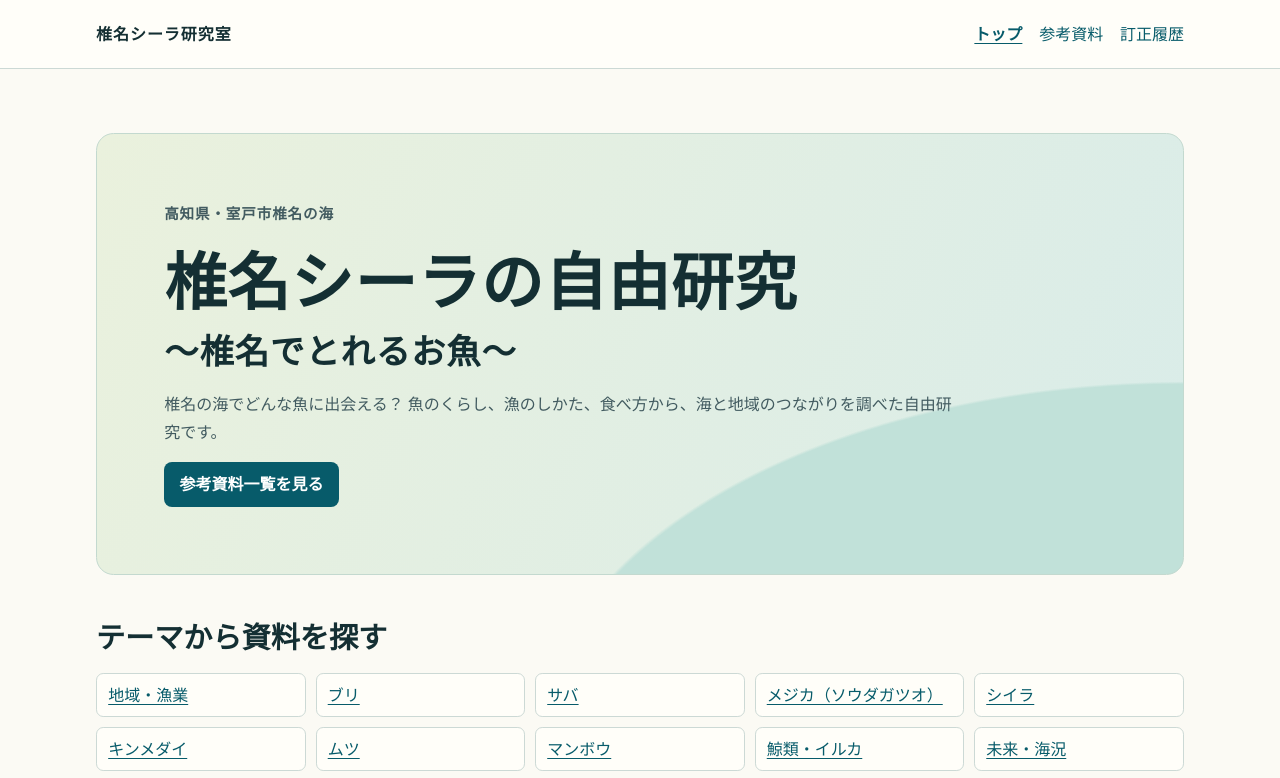
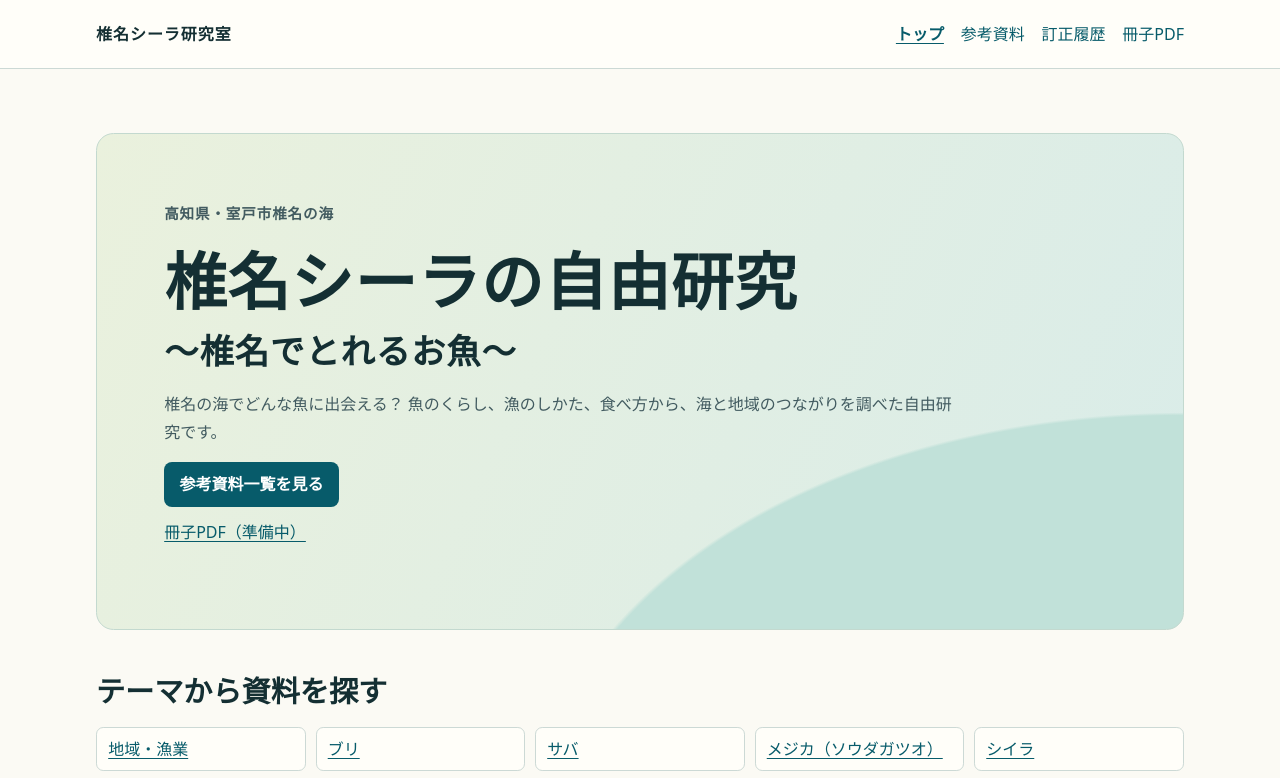
Before and after one commit to shiina-shiira/Ciela-fish-pages, a plain HTML site: page index.html in a window 1280 px wide. Shown: the top 778 px of the page. Drawn offline with Linux system fonts and the light colour scheme.

Commit message:
Link book PDF landing page from home

```diff
--- a/index.html
+++ b/index.html
@@ -12,7 +12,7 @@
   <header class="masthead">
     <div class="wrap masthead-inner">
       <a class="brand" href="index.html">椎名シーラ研究室</a>
-      <nav aria-label="サイト内"><a href="index.html" aria-current="page">トップ</a><a href="references.html">参考資料</a><a href="corrections.html">訂正履歴</a></nav>
+      <nav aria-label="サイト内"><a href="index.html" aria-current="page">トップ</a><a href="references.html">参考資料</a><a href="corrections.html">訂正履歴</a><a href="book/">冊子PDF</a></nav>
     </div>
   </header>
   <main id="main" class="wrap" tabindex="-1">
@@ -21,6 +21,7 @@
     <h1 id="book-title">椎名シーラの自由研究<span>～椎名でとれるお魚～</span></h1>
     <p class="hero-summary">椎名の海でどんな魚に出会える？ 魚のくらし、漁のしかた、食べ方から、海と地域のつながりを調べた自由研究です。</p>
     <a class="button" href="references.html">参考資料一覧を見る</a>
+    <p><a href="book/">冊子PDF（準備中）</a></p>
   </section>
   <section class="band" aria-labelledby="topics">
     <h2 id="topics">テーマから資料を探す</h2>
```
